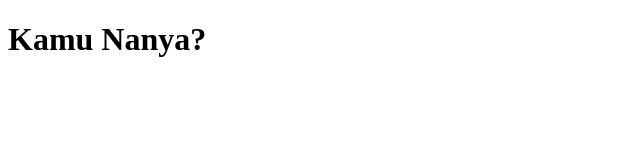
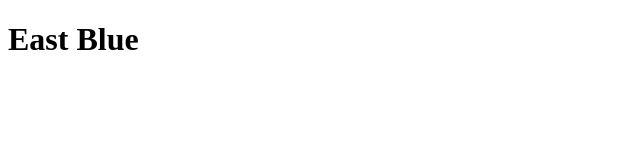
Before and after one commit to ZERNSIX/test, a plain HTML site: page index.html in a window 1280 px wide. Shown: the whole page, without its empty margins (0-640 px from the left). Drawn offline with Linux system fonts and the light colour scheme.

Commit message:
East Blue

```diff
--- a/index.html
+++ b/index.html
@@ -7,6 +7,6 @@
     <title>Document</title>
 </head>
 <body>
-    <h1>Kamu Nanya?</h1>
+    <h1>East Blue</h1>
 </body>
 </html>
```
